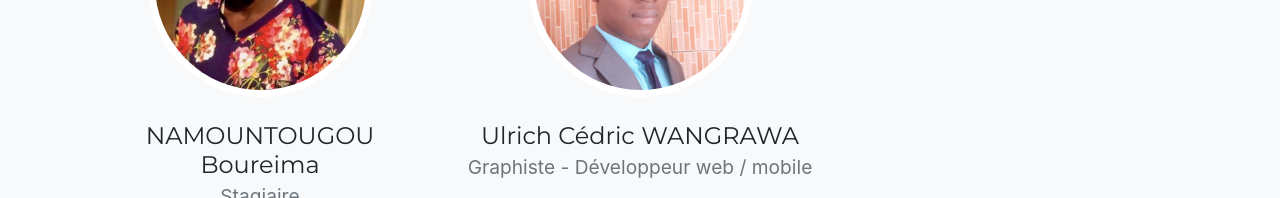
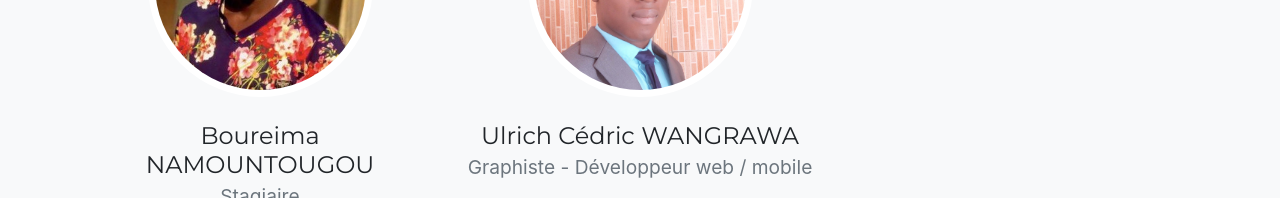
Before and after one commit to declic-africa/declic.africa, a website with bundled scripts: page index.html in a window 1280 px wide. Shown: the part 6900-7098 px from the top of the page. Built offline with nearby package versions, Linux system fonts and the light colour scheme; a web font is replaced by a local one.

Commit message:
feat: Update Boureima profile image

```diff
--- a/index.html
+++ b/index.html
@@ -513,7 +513,7 @@ qui met sur les rails,
             <div class="col-sm-4">
                 <div class="team-member">
                     <img alt="boureima" class="mx-auto rounded-circle" src="img/team/boureima.jpeg">
-                    <h4>NAMOUNTOUGOU Boureima</h4>
+                    <h4>Boureima NAMOUNTOUGOU</h4>
                     <p class="text-muted">Stagiaire</p>
                     <ul class="list-inline social-buttons">
                         <li class="list-inline-item">
```
